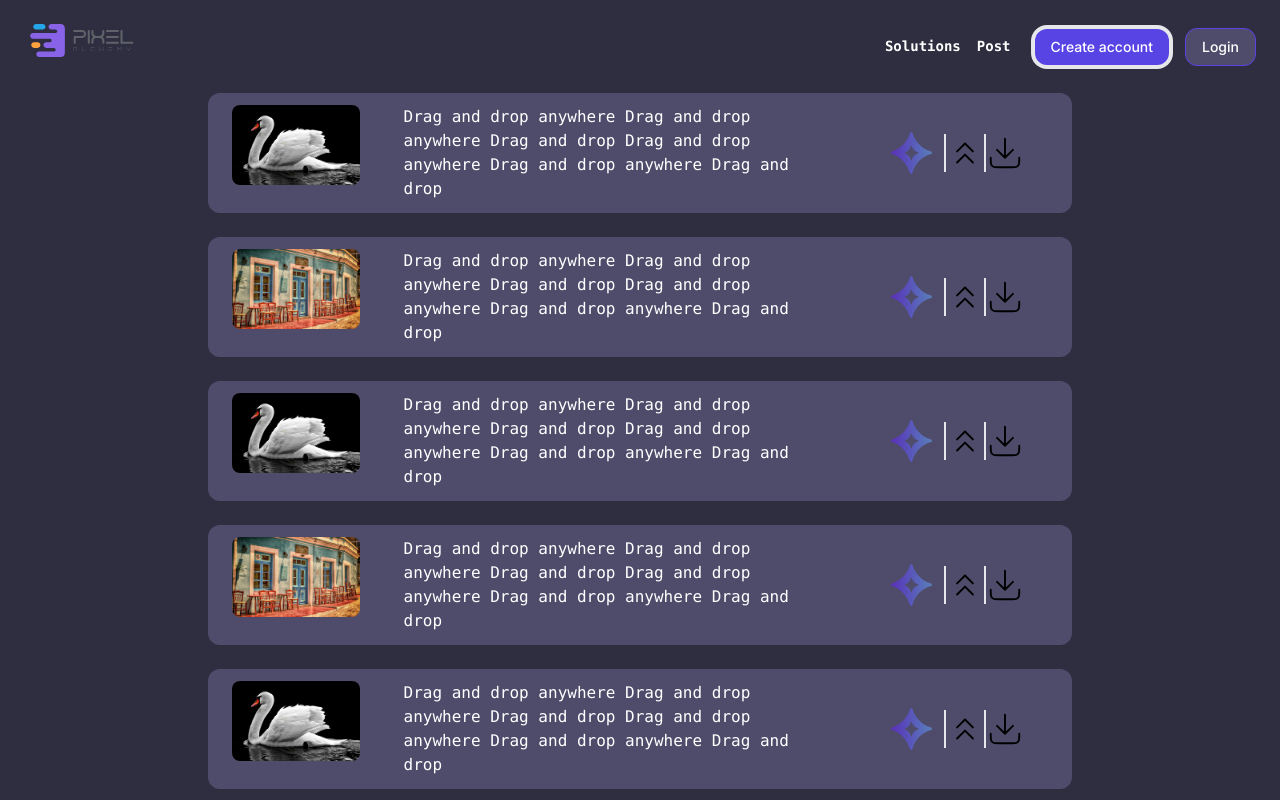
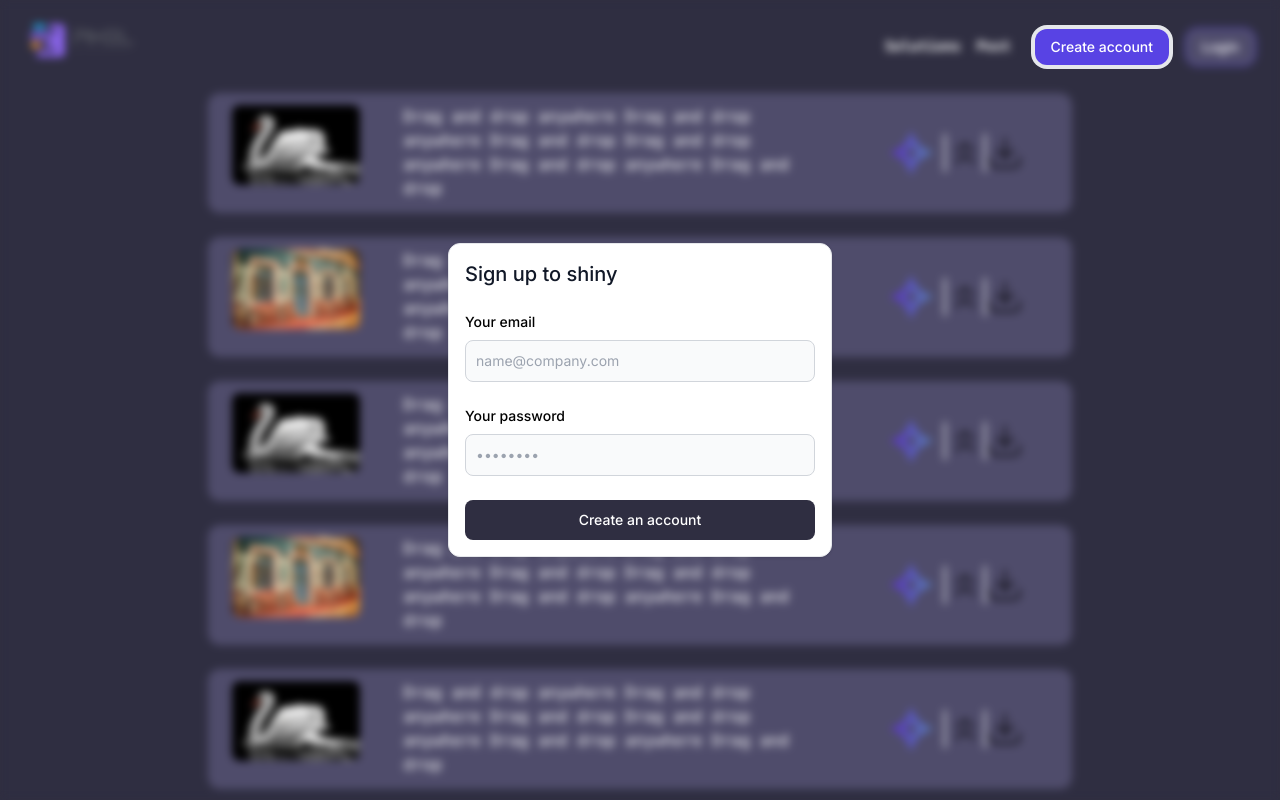
Before and after one commit to ouhammmourachid/pixel-alchemy-next, a Next.js app: page /solutions in a window 1280 px wide. Both pictures are taken after a click on the button "Create account". Shown: the top 800 px of the page. Built offline with nearby package versions, Linux system fonts and the light colour scheme.

Commit message:
adding template of login and sign up

```diff
--- a/src/app/layout.js
+++ b/src/app/layout.js
@@ -1,7 +1,11 @@
+"use client"
 import './globals.css'
 import { Inter } from 'next/font/google'
 import Favicon from '/public/favicon.ico'
 import Header from '../components/Header'
+import SignInModal from '@/components/SignInModel'
+import SignUpModal from '@/components/SignUpModel'
+import { useState } from 'react'
 
 const inter = Inter({ subsets: ['latin'] })
 
@@ -12,12 +16,18 @@ export const metadata = {
 }
 
 export default function RootLayout({ children }) {
+  const [showSignUp,setShowSignUp] =useState(false);
+  const [showSignIn,setShowSignIn] =useState(false);
   return (
     <html lang="en" className='bg-primary'>
       <body className={inter.className}>
-        <Header />
+        <Header
+          setShowSignIn={setShowSignIn}
+          setShowSignUp={setShowSignUp}/>
         {children}
-        </body>
+        <SignUpModal visible={showSignUp} setShowModel={setShowSignUp}/>
+        <SignInModal visible={showSignIn} setShowModel={setShowSignIn} />
+      </body>
     </html>
   )
 }
--- a/src/components/Header/index.js
+++ b/src/components/Header/index.js
@@ -1,8 +1,25 @@
+"use client"
 import Image from 'next/image';
 import Link from 'next/link';
-import React from 'react';
+import React,{useRef,useState,useEffect} from 'react';
 
-export default function Header(){
+export default function Header({setShowSignIn,setShowSignUp}){
+    const logedIn = true;
+    const [showMenu,setShowMenu] = useState(false);
+    let menuRef = useRef();
+
+    useEffect(() => {
+        let handler = (e)=>{
+        if(menuRef.current && !menuRef.current.contains(e.target)){
+            setShowMenu(false);
+            console.log(menuRef.current);
+        }
+        };
+        document.addEventListener("mousedown", handler);
+        return() =>{
+        document.removeEventListener("mousedown", handler);
+        }
+    });
     return(
     <nav className='nav'>
         <Link href='/'>
@@ -19,9 +36,9 @@ export default function Header(){
                 <Link href='/post' className='my-link'>Post</Link>
             </div>
             <div className='flex items-center'>
-                <button className='button-header bg-purple' >Create account</button>
+                <button className='button-header bg-purple' onClick={()=>setShowSignUp(true)}>Create account</button>
                 <br/>
-                <button className='button-header bg-secondry border border-purple' >Login</button>
+                <button className='button-header bg-secondry border border-purple' onClick={()=>setShowSignIn(true)}>Login</button>
             </div>
         </div>
     </nav>
--- /dev/null
+++ b/src/components/SignInModel/index.js
@@ -0,0 +1,46 @@
+"use client"
+import React, { useEffect,useRef} from 'react';
+
+export default function SignInModal({visible,setShowModel}){
+    let signIn = useRef();
+    useEffect(()=>{
+        let handler =(e)=>{
+            if(signIn.current && !signIn.current.contains(e.target)){
+                setShowModel(false);
+                console.log(signIn.current);
+            }
+        };
+        document.addEventListener("mousedown",handler);
+        return ()=>{
+            document.addEventListener('mousedown',handler)
+        }
+    })
+    if(!visible) return null;
+    return(
+    <div className='fixed inset-0 backdrop-blur-sm flex justify-center items-center'>
+        <div class="w-full max-w-sm p-4 bg-white border border-gray-200 rounded-xl shadow sm:p-6 md:p-8 dark:bg-colordark dark:border-gray-700">
+            <form class="space-y-6" ref={signIn}>
+                <h5 class="text-xl font-medium text-gray-900 dark:text-black">Sign in to shiny</h5>
+                <div>
+                    <label  class="block mb-2 text-sm font-medium text-secondary">Your email</label>
+                    <input type="email" name="email"  class="bg-gray-50 border border-gray-300 text-gray-900 text-sm rounded-lg focus:ring-blue-500 focus:border-blue-500 block w-full p-2.5 dark:bg-gray-600 dark:border-gray-500 dark:placeholder-gray-400 " placeholder="name@company.com" required/>
+                </div>
+                <div>
+                    <label  class="block mb-2 text-sm font-medium text-secondary">Your password</label>
+                    <input type="password" name="password"  placeholder="••••••••" class="bg-gray-50 border border-gray-300 text-gray-900 text-sm rounded-lg focus:ring-blue-500 focus:border-blue-500 block w-full p-2.5 dark:bg-gray-600 dark:border-gray-500 dark:placeholder-gray-400" required/>
+                </div>
+                <div class="flex items-start">
+                    <div class="flex items-start">
+                        <div class="flex items-center h-5">
+                            <input id="remember" type="checkbox" value="" class="w-4 h-4 border border-gray-300 rounded bg-gray-50 focus:ring-3 focus:ring-blue-300 dark:bg-gray-700 dark:border-gray-600 dark:focus:ring-blue-600 dark:ring-offset-gray-800 dark:focus:ring-offset-gray-800" required />
+                        </div>
+                        <label for="remember" class="ml-2 text-sm font-medium text-secondary">Remember me</label>
+                    </div>
+                    <a href="/" class="ml-auto text-sm text-blue-700 hover:underline dark:text-blue-500">Lost Password?</a>
+                </div>
+                <button type="submit" class="w-full text-white bg-primary hover:bg-blue-800 focus:ring-4 focus:outline-none focus:ring-blue-300 font-medium rounded-lg text-sm px-5 py-2.5 text-center dark:bg-blue-600 dark:hover:bg-blue-700 dark:focus:ring-blue-800">Login to your account</button>
+            </form>
+        </div>
+    </div>
+    )
+}
--- /dev/null
+++ b/src/components/SignUpModel/index.js
@@ -0,0 +1,38 @@
+"use client"
+import React, { useEffect,useRef} from 'react';
+
+
+export default function SignUpModal({visible,setShowModel}){
+    let signUp = useRef();
+    useEffect(()=>{
+        let handler =(e)=>{
+            if(signUp.current &&!signUp.current.contains(e.target)){
+                setShowModel(false);
+                console.log(signUp.current);
+            }
+        };
+        document.addEventListener("mousedown",handler);
+        return ()=>{
+            document.addEventListener('mousedown',handler)
+        }
+    },[])
+    if(!visible) return null;
+    return(
+    <div className='fixed inset-0 backdrop-blur-sm flex justify-center items-center'>
+        <div className="w-full max-w-sm p-4 bg-white border border-gray-200 rounded-xl shadow ">
+            <form className="space-y-6" ref={signUp}>
+                <h5 className="text-xl font-medium text-gray-900 dark:text-black">Sign up to shiny</h5>
+                <div>
+                    <label  className="block mb-2 text-sm font-medium text-secondary">Your email</label>
+                    <input type="email" name="email"  className="bg-gray-50 border border-gray-300 text-gray-900 text-sm rounded-lg focus:ring-blue-500 focus:border-blue-500 block w-full p-2.5 dark:bg-gray-600 dark:border-gray-500 dark:placeholder-gray-400 " placeholder="name@company.com" required/>
+                </div>
+                <div>
+                    <label  className="block mb-2 text-sm font-medium text-secondary">Your password</label>
+                    <input type="password" name="password" placeholder="••••••••" className="bg-gray-50 border border-gray-300 text-gray-900 text-sm rounded-lg focus:ring-blue-500 focus:border-blue-500 block w-full p-2.5 dark:bg-gray-600 dark:border-gray-500 dark:placeholder-gray-400" required/>
+                </div>
+                <button type="submit" className="w-full text-white bg-primary hover:bg-blue-800 focus:ring-4 focus:outline-none focus:ring-blue-300 font-medium rounded-lg text-sm px-5 py-2.5 text-center dark:bg-blue-600 dark:hover:bg-blue-700 dark:focus:ring-blue-800">Create an account</button>
+            </form>
+        </div>
+    </div>
+    )
+}
```
